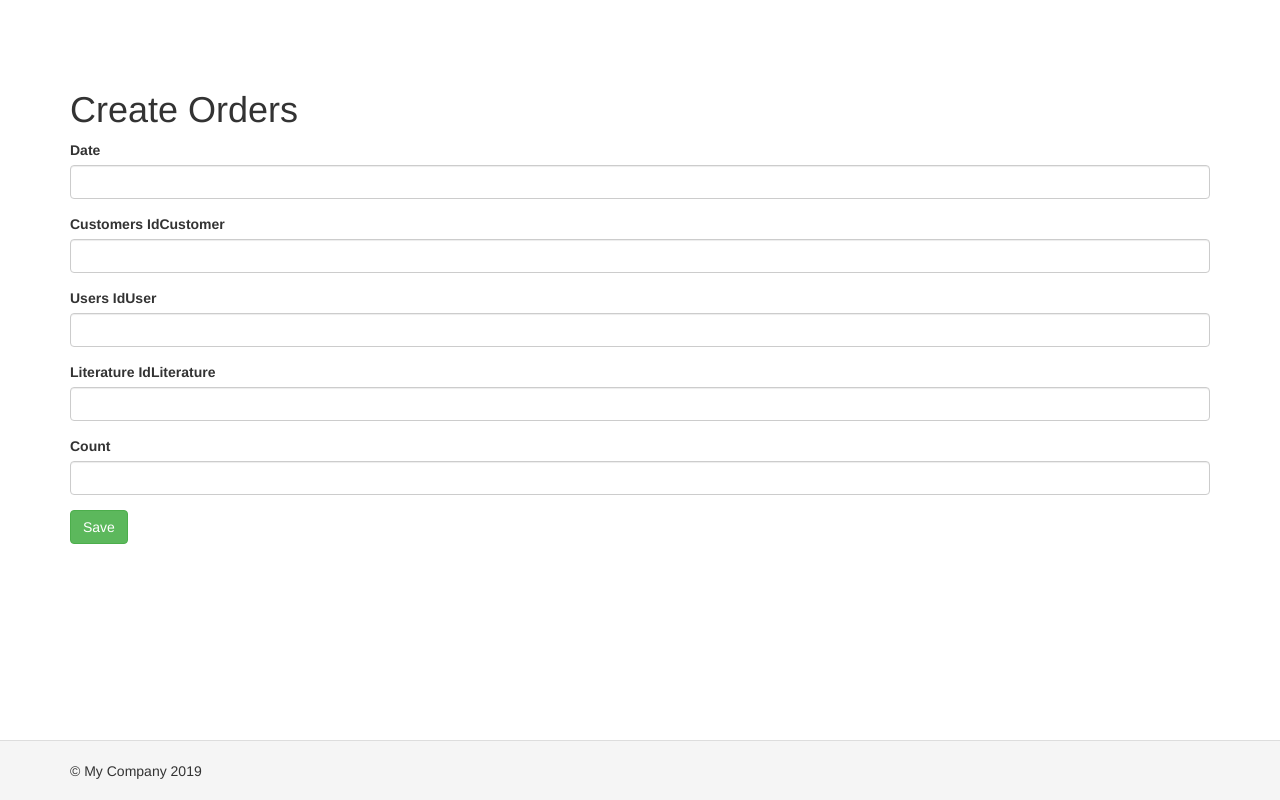
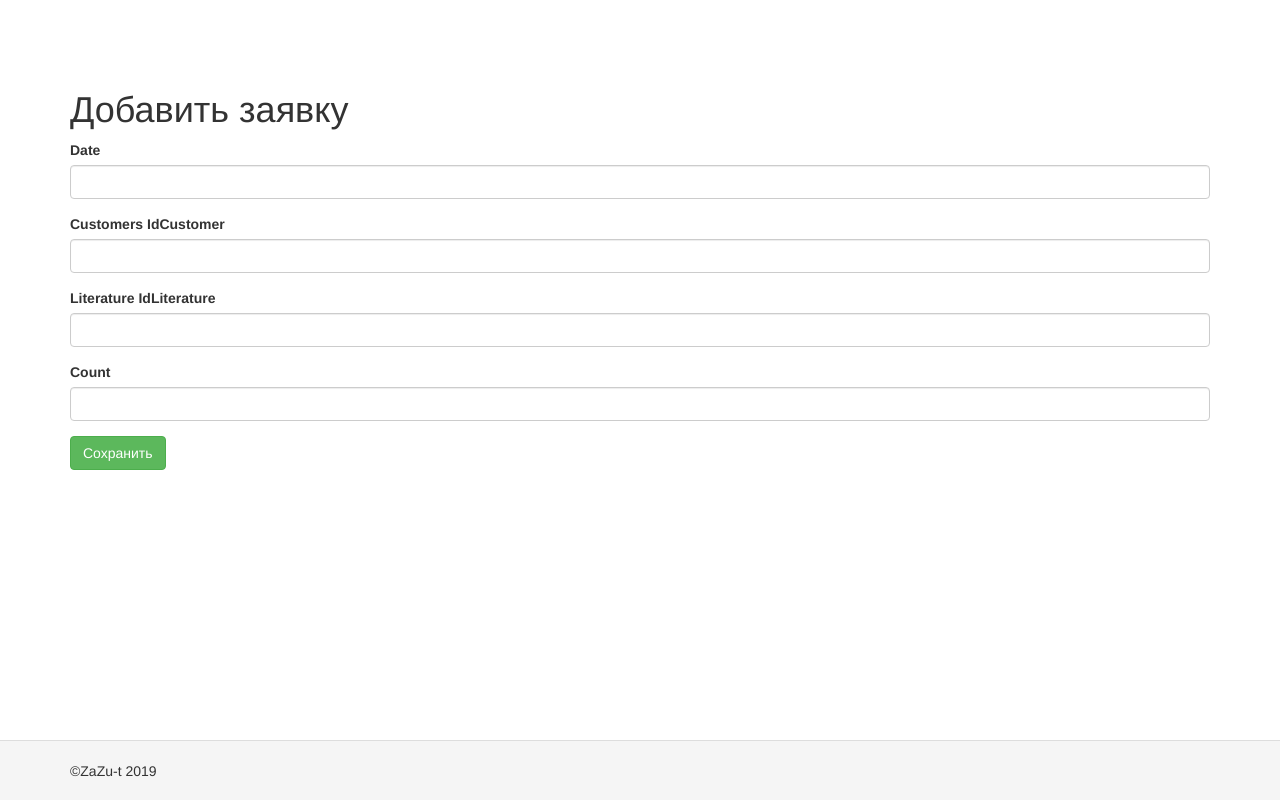
Before and after one commit to Yurij2015/zuxutele, a Yii app: template views/orders/create.php in a window 1280 px wide. Run offline with PHP 8.4 and a stand-in for Yii, Linux system fonts and the light colour scheme; the template is opened without the code that fills it, so the values that code supplies are empty; form fields are guessed from the names that the template uses; some libraries are stand-ins or nearby versions.

Commit message:
set main page

```diff
--- a/views/layouts/main.php
+++ b/views/layouts/main.php
@@ -29,7 +29,8 @@ AppAsset::register($this);
 <div class="wrap">
     <?php
     NavBar::begin([
-        'brandLabel' => Yii::$app->name,
+//        'brandLabel' => Yii::$app->name,
+        'brandLabel' => "ZAZU_Orders",
         'brandUrl' => Yii::$app->homeUrl,
         'options' => [
             'class' => 'navbar-inverse navbar-fixed-top',
@@ -38,23 +39,21 @@ AppAsset::register($this);
     echo Nav::widget([
         'options' => ['class' => 'navbar-nav navbar-right'],
         'items' => [
-            ['label' => 'Home', 'url' => ['/site/index']],
+//            ['label' => 'Home', 'url' => ['/site/index']],
 //            ['label' => 'About', 'url' => ['/site/about']],
             ['label' => 'Категории', 'url' => ['/category/index']],
             ['label' => 'Клиенты', 'url' => ['/customers/index']],
             ['label' => 'Заявки', 'url' => ['/orders/index']],
             ['label' => 'Продажи', 'url' => ['/sales/index']],
             ['label' => 'Услуги', 'url' => ['/services/index']],
-
-
-            ['label' => 'Contact', 'url' => ['/site/contact']],
+//            ['label' => 'Contact', 'url' => ['/site/contact']],
             Yii::$app->user->isGuest ? (
-                ['label' => 'Login', 'url' => ['/site/login']]
+                ['label' => 'Войти', 'url' => ['/site/login']]
             ) : (
                 '<li>'
                 . Html::beginForm(['/site/logout'], 'post')
                 . Html::submitButton(
-                    'Logout (' . Yii::$app->user->identity->username . ')',
+                    'Выйти (' . Yii::$app->user->identity->username . ')',
                     ['class' => 'btn btn-link logout']
                 )
                 . Html::endForm()
@@ -76,7 +75,7 @@ AppAsset::register($this);
 
 <footer class="footer">
     <div class="container">
-        <p class="pull-left">&copy; My Company <?= date('Y') ?></p>
+        <p class="pull-left">&copy;ZaZu-t <?= date('Y') ?></p>
 
         <p class="pull-right"><?= Yii::powered() ?></p>
     </div>
--- a/views/orders/_form.php
+++ b/views/orders/_form.php
@@ -16,14 +16,14 @@ use yii\widgets\ActiveForm;
 
     <?= $form->field($model, 'Customers_IdCustomer')->textInput() ?>
 
-    <?= $form->field($model, 'Users_IdUser')->textInput() ?>
+<!--    --><?//= $form->field($model, 'Users_IdUser')->textInput() ?>
 
     <?= $form->field($model, 'Literature_IdLiterature')->textInput() ?>
 
     <?= $form->field($model, 'Count')->textInput() ?>
 
     <div class="form-group">
-        <?= Html::submitButton('Save', ['class' => 'btn btn-success']) ?>
+        <?= Html::submitButton('Сохранить', ['class' => 'btn btn-success']) ?>
     </div>
 
     <?php ActiveForm::end(); ?>
--- a/views/orders/create.php
+++ b/views/orders/create.php
@@ -5,8 +5,8 @@ use yii\helpers\Html;
 /* @var $this yii\web\View */
 /* @var $model app\models\Orders */
 
-$this->title = 'Create Orders';
-$this->params['breadcrumbs'][] = ['label' => 'Orders', 'url' => ['index']];
+$this->title = 'Добавить заявку';
+$this->params['breadcrumbs'][] = ['label' => 'Заявки', 'url' => ['index']];
 $this->params['breadcrumbs'][] = $this->title;
 ?>
 <div class="orders-create">
--- a/views/orders/index.php
+++ b/views/orders/index.php
@@ -30,7 +30,7 @@ $this->params['breadcrumbs'][] = $this->title;
             'Date',
             'Customers_IdCustomer',
             'Users_IdUser',
-            'Literature_IdLiterature',
+//            'Literature_IdLiterature',
             //'Count',
 
             ['class' => 'yii\grid\ActionColumn'],
```
Also changed, not shown: models/Orders.php (+4 -4 lines).
